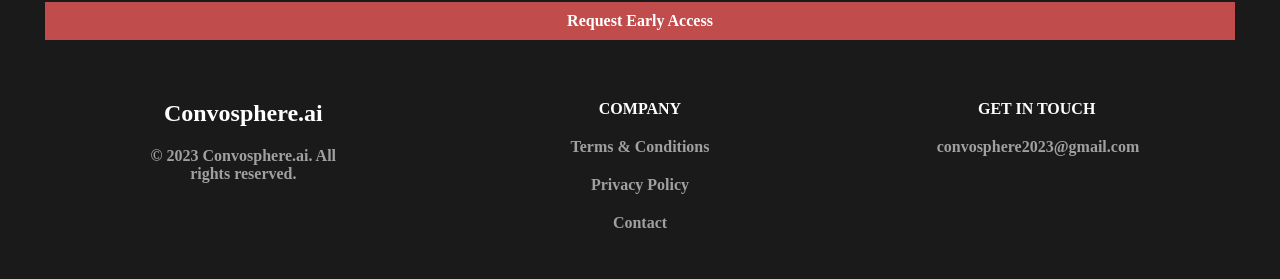
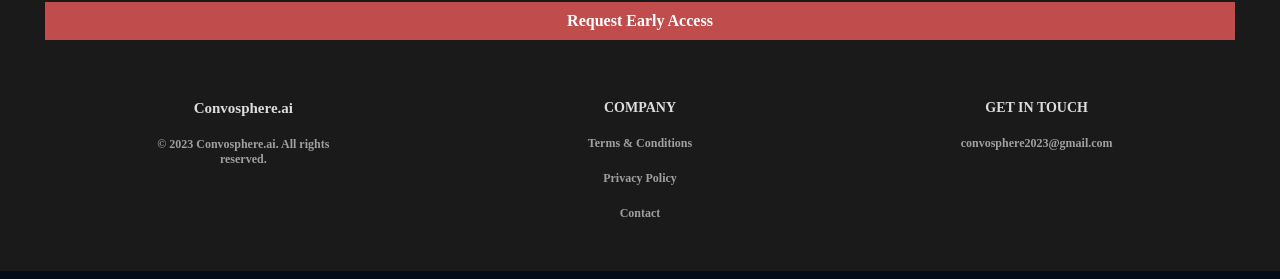
Before and after one commit to moaquib10/convosphere-ai-clone-react-project, a React (Create React App) app: page / in a window 1280 px wide. Shown: the part 2765-3044 px from the top of the page. Built offline with nearby package versions, Linux system fonts and the light colour scheme.

Commit message:
first commit

```diff
--- a/package.json
+++ b/package.json
@@ -1,10 +1,10 @@
 {
-  "homepage": "https://moaquib10.github.io/weather-wonders-project-react",
+  "homepage": "https://moaquib10.github.io/convosphere-ai-clone-react-project/",
   "name": "convosphere.ai",
   "author": "Mohammed Aquib",
   "repository": {
     "type": "git",
-    "url": "https://moaquib10.github.io/convosphere-ai-clone-react/"
+    "url": "https://moaquib10.github.io/convosphere-ai-clone-react-project/"
   },
   "description": "Clone of Convosphere.ai Website using Reactjs",
   "version": "0.1.0",
--- a/src/containers/footer/Footer.css
+++ b/src/containers/footer/Footer.css
@@ -37,22 +37,24 @@
 }
 
 .footer-links-div {
-  color: #ffffff;
+  color: #dddddd;
   flex: 1;
   max-width: 200px;
 }
 
 .footer-links-div p {
   color: #a19f9f;
-  font-size: 16px;
+  font-size: 12px;
   font-weight: 600;
   margin: 5px 0;
   margin-top: 20px;
 }
 
 .footer-links-div h4 {
+  font-size: 14px;
   margin-top: 20px;
 }
 .footer-links-div h2 {
+  font-size: 15px;
   margin-top: 20px;
 }
```
Also changed, not shown: 11 other files (tests, documents, lock files or other folders).
